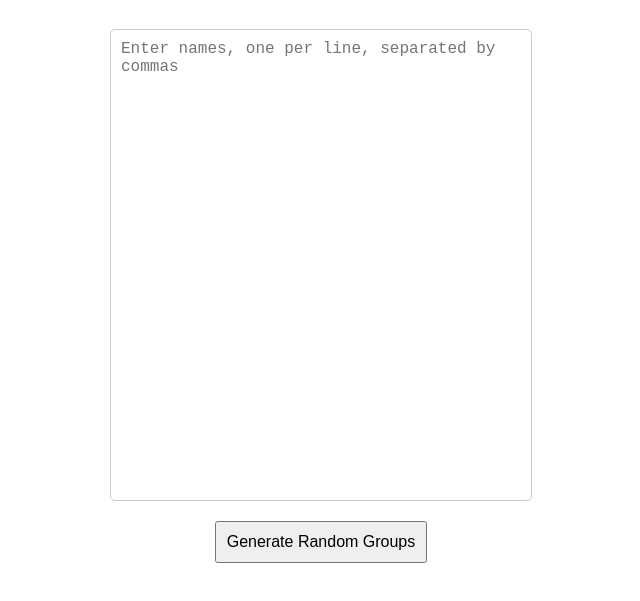
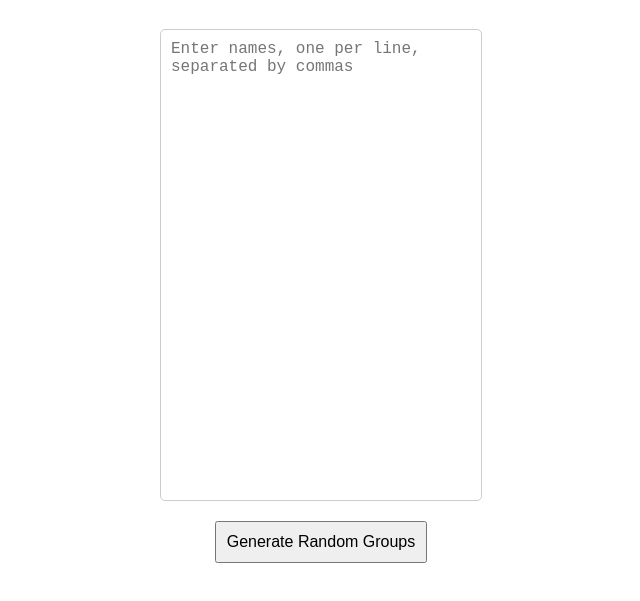
Before and after one commit to b04502057/PRS2, a website: page group.html in a window 1280 px wide. Shown: the part 89-690 px from the top of the page, without its empty margins (319-959 px from the left). Drawn offline with Linux system fonts and the light colour scheme.

Commit message:
Add files via upload

```diff
--- a/group.html
+++ b/group.html
@@ -15,7 +15,7 @@
 
         /* Updated styling for the textarea */
         textarea {
-            width: 400px;       /* Width of the textarea */
+            width: 300px;       /* Width of the textarea */
             height: 450px;      /* Height with multiple rows */
             padding: 10px;
             font-size: 16px;
@@ -55,6 +55,7 @@
 
     <!-- Display the random groups here -->
     <div class="group-list" id="groupList"></div>
+
 
     <script>
         function groupNames() {
```
